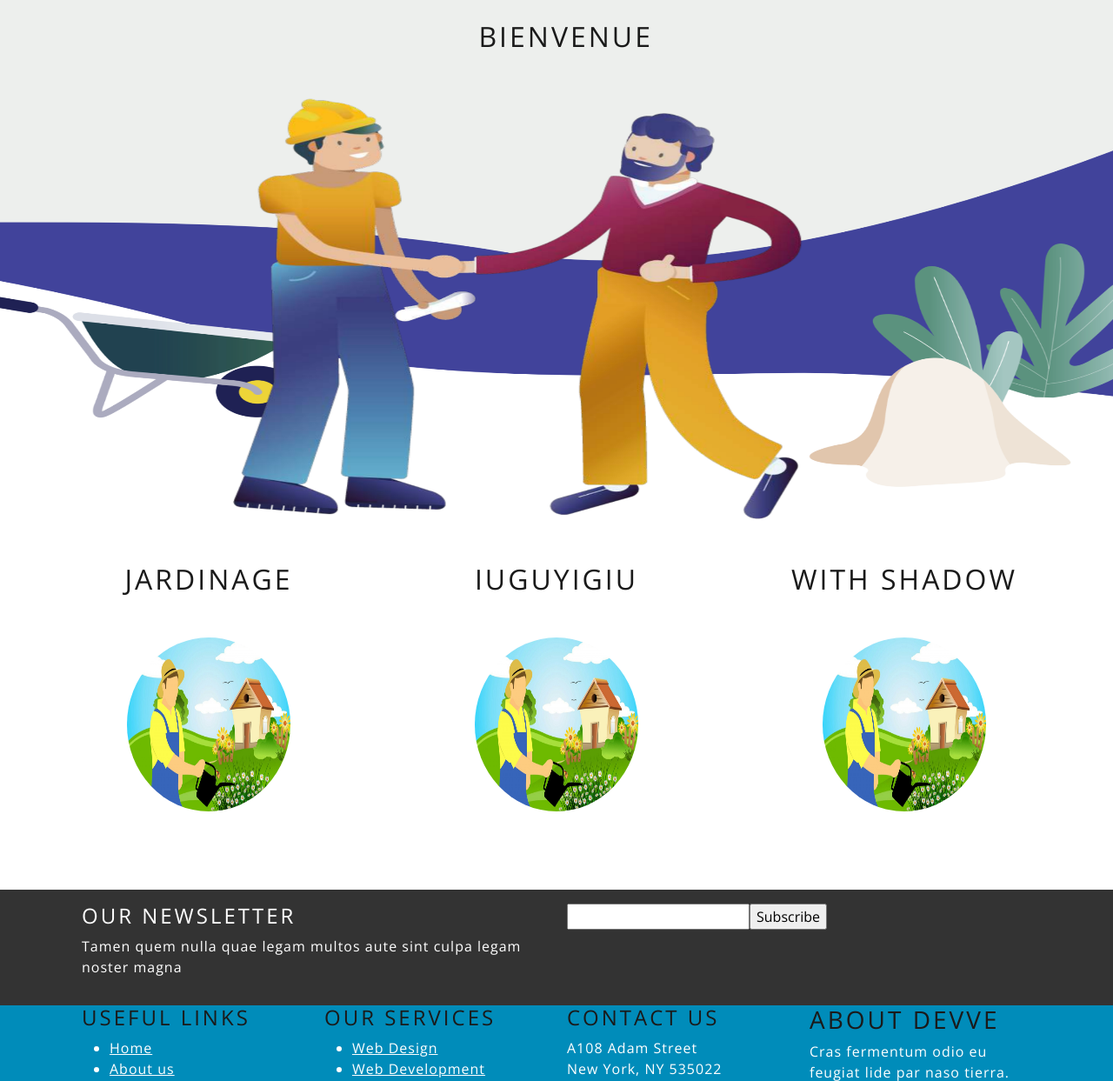
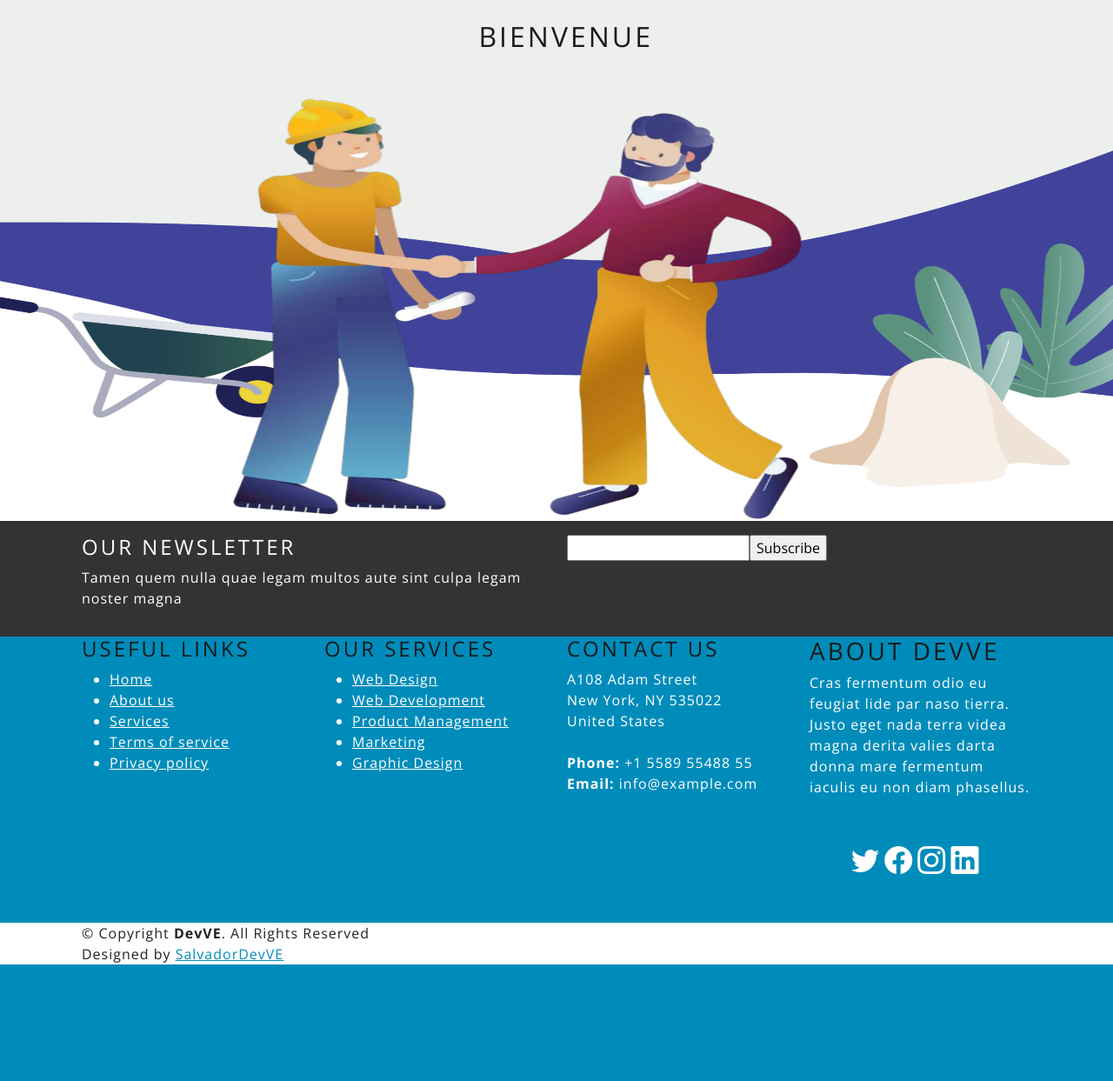
Before and after one commit to LouisLallier/ProjetGroup2, a Symfony app: template templates/home/home.html.twig in a window 1280 px wide. Shown: the part 101-1344 px from the top of the page at 87% size. After the commit the page ends 1210 px from the top, so only its background shows below. Run offline with Twig, Linux system fonts and the light colour scheme; the template is opened without the code that fills it, so the values that code supplies are empty; some libraries are stand-ins or nearby versions.

Commit message:
commit 14

```diff
--- a/templates/home/home.html.twig
+++ b/templates/home/home.html.twig
@@ -20,34 +20,23 @@
     </div>
 
 
+
+
     <div class="row justify-content-center">
-        <div class="col-md-4 mb-4 d-flex align-items-center flex-column" style="height: 400px;width: 400px">
+    {% for service in services %}
+        <div class="col-md-4 mb-4 d-flex align-items-center flex-column" style="padding: 0;" >
 
-            <h2 class="my-5 h2">Jardinage</h2>
+            <h2 class="my-5 h2">{{ service.nom }}</h2>
 
-            <img class="rounded-circle z-depth-2" alt="100x100" src="{{ asset('images/image2.jpg') }}"width="50%" height="50%"
-                 data-holder-rendered="true">
-
-        </div>
-        <div class="col-md-4 mb-4 d-flex align-items-center flex-column" style="height: 400px;width: 400px">
-
-            <h2 class="my-5 h2">iuguyigiu</h2>
-
-            <img class="rounded-circle z-depth-2" alt="100x100" src="{{ asset('images/image2.jpg') }}"width="50%" height="50%"
-                 data-holder-rendered="true">
-
-        </div>
-        <div class="col-md-4 mb-4 d-flex align-items-center flex-column" style="height: 400px;width: 400px">
-
-            <h2 class="my-5 h2">With shadow</h2>
-
-            <img class="rounded-circle z-depth-2" alt="100x100" src="{{ asset('images/image2.jpg') }}"width="50%" height="50%"
-                 data-holder-rendered="true">
+            <a href="#" style="height: 400px;width: 400px" class="d-flex align-items-center flex-column"><img class="rounded-circle z-depth-2" alt="100x100" src="{{ asset('images/imagesUpload/'~  service.image ) }}"width="50%" height="50%"
+                    data-holder-rendered="true"></a>
 
         </div>
 
 
 
+    {% endfor %}
 
     </div>
+
 {% endblock %}
```
Also changed, not shown: src/Controller/HomeController.php (+4 -3 lines), public/images/brico.jpg (added), public/images/imagesUpload/20210820101823-611f816fc8b0d-image2.jpg (added), public/images/imagesUpload/20210820102054-611f8206c74ae-brico.jpg (added), public/images/imagesUpload/20210820102159-611f824775edd-info.jpg (added), public/images/info.jpg (added).
